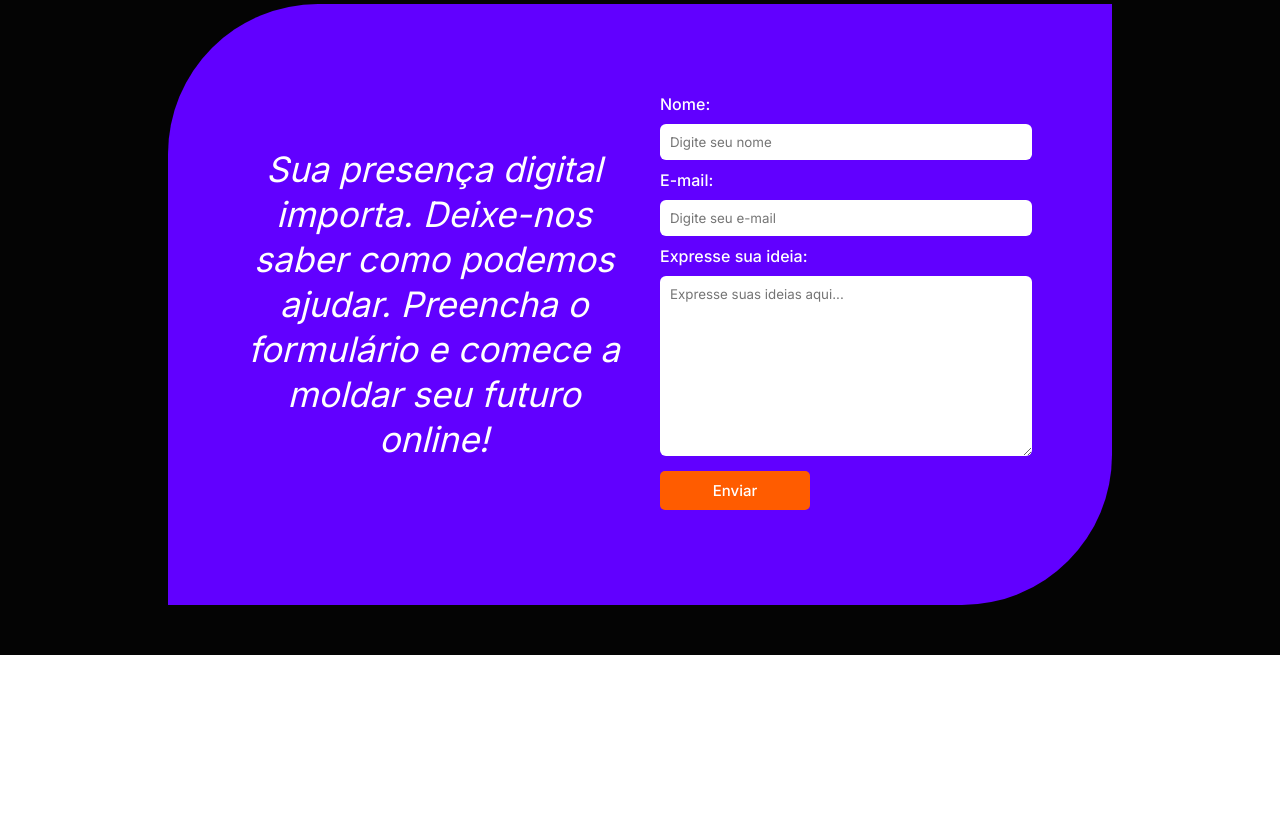
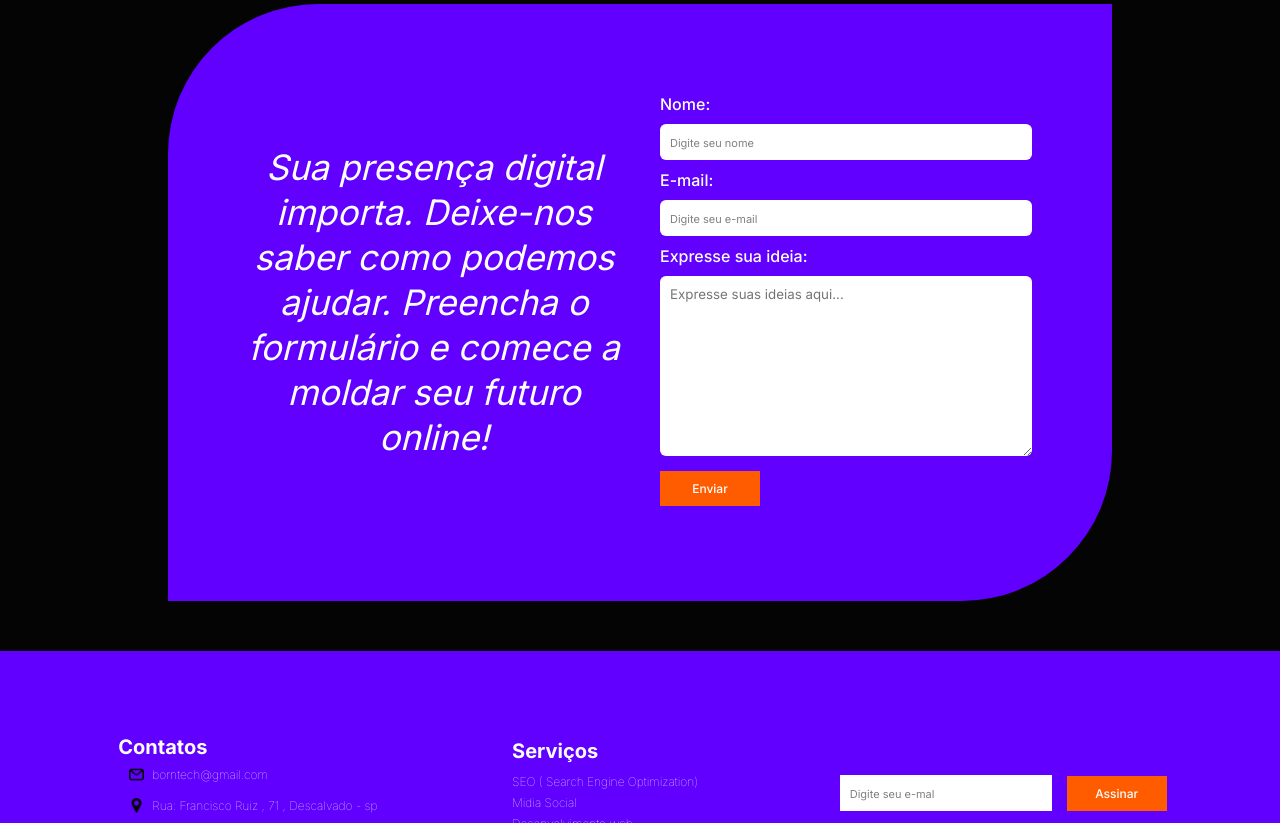
Before and after one commit to pedroLima019/BornTech, a plain HTML site: page index.html in a window 1280 px wide. Shown: the part 3910-4733 px from the top of the page. Before the commit the page ends 4565 px from the top, so only its background shows below. Drawn offline with nearby package versions, Linux system fonts and the light colour scheme.

Commit message:
add footer

```diff
--- a/css/Menu.css
+++ b/css/Menu.css
@@ -9,6 +9,20 @@
   font-family: "Inter", sans-serif;
 }
 
+::-webkit-scrollbar{
+   width: 10px;
+
+}
+
+::-webkit-scrollbar-thumb {
+ background: #6100ff;
+ border: 2px solid #6100ff;
+  border-radius: 1px;
+}
+
+::-webkit-scrollbar-track {
+  background:#ffffff;
+}
 
 header {
   background-color: #6100ff;
--- /dev/null
+++ b/css/footer.css
@@ -0,0 +1,80 @@
+footer {
+  width: 100%;
+  padding: 60px;
+  display: flex;
+  justify-content: space-around;
+  align-items: center;
+  flex-wrap: wrap;
+  background: #6100ff;
+}
+
+.contatos {
+  display: flex;
+  justify-content: center;
+  flex-direction: column;
+}
+
+.contatos h3 {
+  color: #ffff;
+  font-size: 20px;
+
+  margin: 0 5px;
+}
+
+.contatos a {
+  color: #ffff;
+  display: flex;
+  font-size: 12px;
+  padding: 8px;
+  font-weight: 100;
+}
+
+.contatos img {
+  display: flex;
+  width: 15px;
+  height: 15px;
+  color: white;
+  margin: 0 8px;
+}
+
+.work {
+  display: flex;
+  flex-direction: column;
+  justify-content: center;
+  padding: 20px 20px;
+  color: #ffff;
+}
+
+.work h3{
+   margin: 8px 0;
+   font-size: 20px;
+}
+
+.work a{
+   color: #ffff;
+   font-weight: 100;
+   font-size: 12px;
+   padding:  3px 0;
+}
+
+.busca{
+   display: flex;
+   justify-content: center;
+   align-items: center;
+}
+
+.busca input{
+   margin: 0 15px;
+   border-radius: 0;
+}
+
+input::placeholder{
+   color: gray;
+   font-size: 11px;
+}
+
+button{
+   border-radius: 0;
+   width: 100px;
+   font-size: 12px;
+}
--- a/index.html
+++ b/index.html
@@ -9,6 +9,7 @@
     <link rel="stylesheet" href="css/Service.css" />
     <link rel="stylesheet" href="css/Custumers.css" />
     <link rel="stylesheet" href="css/Form.css" />
+    <link rel="stylesheet" href="css/footer.css">
     <link rel="stylesheet" href="css/Responsive.css" />
 
     <link
@@ -229,6 +230,27 @@
         </form>
       </div>
     </section>
+    <footer>
+        <div class="contatos">
+            <h3>Contatos</h3>
+            <a href=""><img src="assets/email.png" alt="">borntech@gmail.com</a>
+            <a href=""><img src="assets/pin.png" alt="">Rua: Francisco Ruiz , 71 , Descalvado - sp</a>
+            <a href=""><img src="assets/instagram.png" alt="">@BornTech.Brasil</a>
+        </div>
+
+        <div class="work">
+           <h3>Serviços</h3>
+            <a href="">SEO ( Search Engine Optimization)</a>
+            <a href="">Midia Social</a>
+            <a href="">Desenvolvimento web</a>
+            <a href="">Marketing digital</a>
+        </div>
+
+        <div class="busca">
+            <input type="text" placeholder="Digite seu e-mal">
+            <button class="btnBusca">Assinar</button>
+        </div>
+    </footer>
 
     <script src="js/menuMB.js"></script>
   </body>
```
Also changed, not shown: assets/email.png (added), assets/instagram.png (added), assets/pin.png (added).
